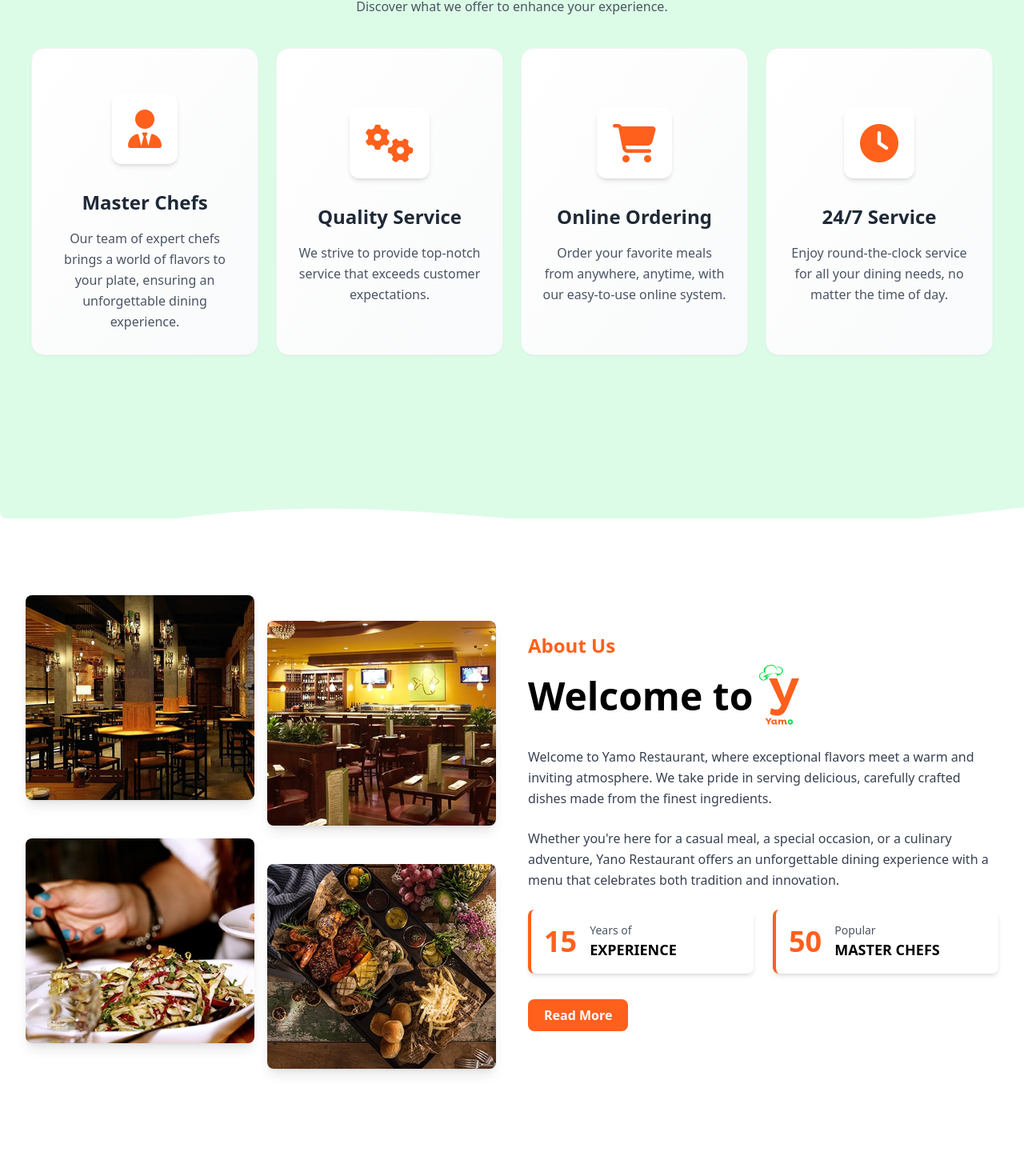
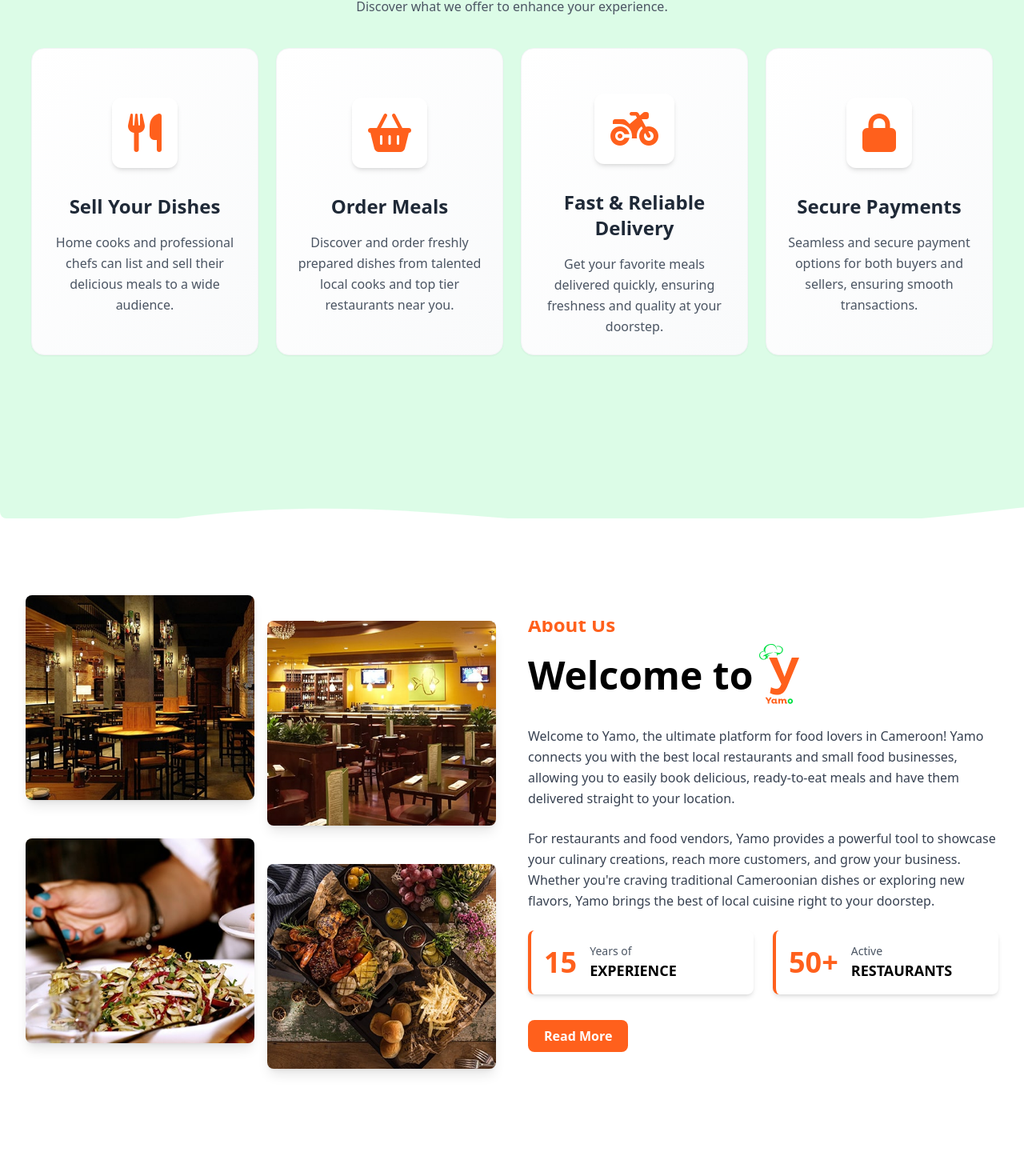
Before and after one commit to Zilo-Tech/Yamo-Website, a React (Vite) app: page / in a window 1280 px wide. Shown: the part 992-2462 px from the top of the page at 80% size. Built offline with nearby package versions, Linux system fonts and the light colour scheme; no server answers.

Commit message:
typography updated

```diff
--- a/src/components/Footer/index.jsx
+++ b/src/components/Footer/index.jsx
@@ -20,9 +20,9 @@ const Footer = () => {
           {/* Contact Section */}
           <div>
             <h4 className="text-[#ff601c] font-semibold mb-4">Contact</h4>
-            <p className="mb-2"><i className="fa fa-map-marker-alt mr-3"></i>123 Street, New York, USA</p>
-            <p className="mb-2"><i className="fa fa-phone-alt mr-3"></i>+012 345 67890</p>
-            <p className="mb-2"><i className="fa fa-envelope mr-3"></i>info@example.com</p>
+            <p className="mb-2"><i className="fa fa-map-marker-alt mr-3"></i>Bamenda, Cameroon</p>
+            <p className="mb-2"><i className="fa fa-phone-alt mr-3"></i>+237 681-775-574</p>
+            <p className="mb-2"><i className="fa fa-envelope mr-3"></i>info@zilotech.org</p>
             <div className="flex space-x-4 mt-2">
               <a className="text-white hover:text-[#ff601c]" href="#"><i className="fab fa-twitter"></i></a>
               <a className="text-white hover:text-[#ff601c]" href="#"><i className="fab fa-facebook-f"></i></a>
--- a/src/components/MainContent/AboutUs/AboutUs.jsx
+++ b/src/components/MainContent/AboutUs/AboutUs.jsx
@@ -49,16 +49,13 @@ function AboutUs() {
             <h5 className="text-2xl font-semibold text-[#ff601c] mb-2">About Us</h5>
             <h1 className="text-4xl lg:text-5xl font-bold mb-6 flex items-center gap-2">
               <span>Welcome to</span>
-              <img src={logo} width={50} alt="Logo" />
+              <img src={logo} width={50} alt="Yamo Logo" />
             </h1>
             <p className="mb-6 text-gray-700 leading-relaxed">
-              Welcome to Yamo Restaurant, where exceptional flavors meet a warm and inviting atmosphere.
-              We take pride in serving delicious, carefully crafted dishes made from the finest ingredients.
+              Welcome to Yamo, the ultimate platform for food lovers in Cameroon! Yamo connects you with the best local restaurants and small food businesses, allowing you to easily book delicious, ready-to-eat meals and have them delivered straight to your location.
             </p>
             <p className="mb-6 text-gray-700 leading-relaxed">
-              Whether you're here for a casual meal, a special occasion, or a culinary adventure,
-              Yano Restaurant offers an unforgettable dining experience with a menu that celebrates
-              both tradition and innovation.
+              For restaurants and food vendors, Yamo provides a powerful tool to showcase your culinary creations, reach more customers, and grow your business. Whether you're craving traditional Cameroonian dishes or exploring new flavors, Yamo brings the best of local cuisine right to your doorstep.
             </p>
 
             {/* Stats Section */}
@@ -71,10 +68,10 @@ function AboutUs() {
                 </div>
               </div>
               <div className="flex items-center p-4 bg-white rounded-lg shadow-md border-l-4 border-[#ff601c]">
-                <h1 className="text-4xl font-bold text-[#ff601c] mr-4">50</h1>
+                <h1 className="text-4xl font-bold text-[#ff601c] mr-4">50+</h1>
                 <div>
-                  <p className="text-sm text-gray-600">Popular</p>
-                  <h6 className="text-lg font-semibold uppercase">Master Chefs</h6>
+                  <p className="text-sm text-gray-600">Active</p>
+                  <h6 className="text-lg font-semibold uppercase">Restaurants</h6>
                 </div>
               </div>
             </div>
--- a/src/components/MainContent/Contact/index.jsx
+++ b/src/components/MainContent/Contact/index.jsx
@@ -8,8 +8,8 @@ const contactSchema = z.object({
   email: z.string().email("Invalid email address"),
   phoneNumber: z
     .string()
-    .min(11, "Number must be at least 11 characters (e.g., 123-456-789)") // Adjusted for formatted input
-    .max(11, "Number must be at most 12 characters (e.g., 123-456-7890)")
+    .min(9, "Number must be at least 11 characters (e.g., 123-456-789)") // Adjusted for formatted input
+    .max(9, "Number must be at most 12 characters (e.g., 123-456-7890)")
     .regex(/^\d{3}-\d{3}-\d{3}$/, "Invalid phone number format (e.g., 123-456-789)"),
   message: z.string().min(20, "Message must be at least 20 characters"),
 });
--- a/src/components/MainContent/ServiceSection/ServiceList.jsx
+++ b/src/components/MainContent/ServiceSection/ServiceList.jsx
@@ -4,26 +4,27 @@ import ServiceCard from "./ServiceCard";
 
 const data = [
   {
-    title: "Master Chefs",
-    desc: "Our team of expert chefs brings a world of flavors to your plate, ensuring an unforgettable dining experience.",
-    icon: "fa-user-tie",
+    title: "Sell Your Dishes",
+    desc: "Home cooks and professional chefs can list and sell their delicious meals to a wide audience.",
+    icon: "fa-utensils",
   },
   {
-    title: "Quality Service",
-    desc: "We strive to provide top-notch service that exceeds customer expectations.",
-    icon: "fa-cogs",
+    title: "Order Meals",
+    desc: "Discover and order freshly prepared dishes from talented local cooks and top tier restaurants near you.",
+    icon: "fa-shopping-basket",
   },
   {
-    title: "Online Ordering",
-    desc: "Order your favorite meals from anywhere, anytime, with our easy-to-use online system.",
-    icon: "fa-shopping-cart",
+    title: "Fast & Reliable Delivery",
+    desc: "Get your favorite meals delivered quickly, ensuring freshness and quality at your doorstep.",
+    icon: "fa-motorcycle",
   },
   {
-    title: "24/7 Service",
-    desc: "Enjoy round-the-clock service for all your dining needs, no matter the time of day.",
-    icon: "fa-clock",
+    title: "Secure Payments",
+    desc: "Seamless and secure payment options for both buyers and sellers, ensuring smooth transactions.",
+    icon: "fa-lock",
   },
 ];
+
 
 function ServiceList() {
   return (
--- a/src/components/MainContent/YamoDownloadSection/index.jsx
+++ b/src/components/MainContent/YamoDownloadSection/index.jsx
@@ -9,11 +9,10 @@ const YamoDownloadSection = () => {
         {/* Left Content */}
         <div className="space-y-6">
           <h2 className="text-3xl md:text-4xl lg:text-5xl font-bold">Download Yamo App</h2>
-          <p className="md:text-xl p-3">
-            Experience top-tier delivery services with <b>Yamo</b>, your go-to platform for
-            <b> food</b> and <b>drinks</b>, catering to the bustling cities of
-            <strong> Douala, Buea, and Limbe</strong>. Enjoy seamless ordering and fast delivery from your favorite local restaurants, anytime, anywhere.
-          </p>
+         <p className="md:text-xl p-3">
+          Discover the ultimate food booking experience with <b>Yamo</b>, the go-to platform for ordering and selling delicious home-cooked meals across <strong>Cameroon</strong>. Whether you're a food lover looking for homemade flavors or a chef ready to share your dishes, Yamo connects you with the best local meals, anytime, anywhere.
+        </p>
+
           <div className="flex gap-4  items-center">
             <a href="https://play.google.com/store/apps/details?id=com.yamo.ordering" target="_blank" rel="noopener noreferrer">
               <img
```
Lines whose indentation alone changed are shown as unchanged.
